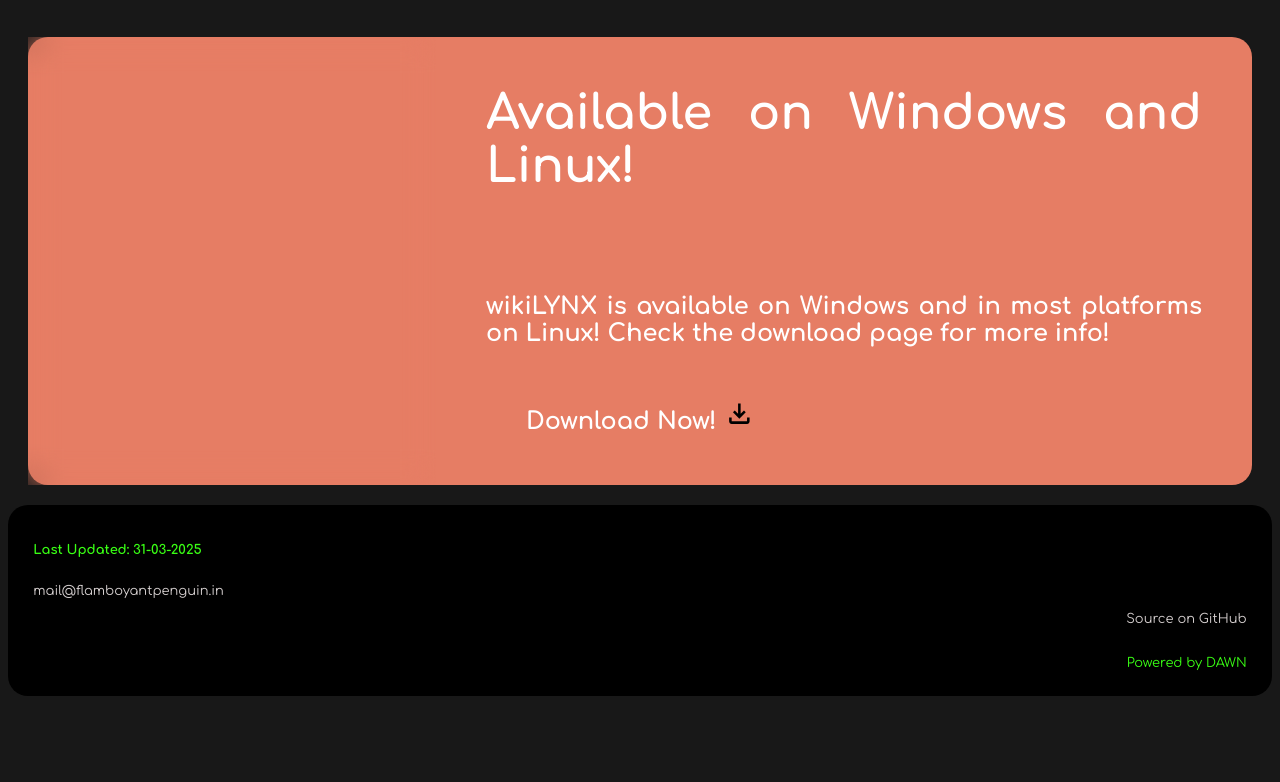
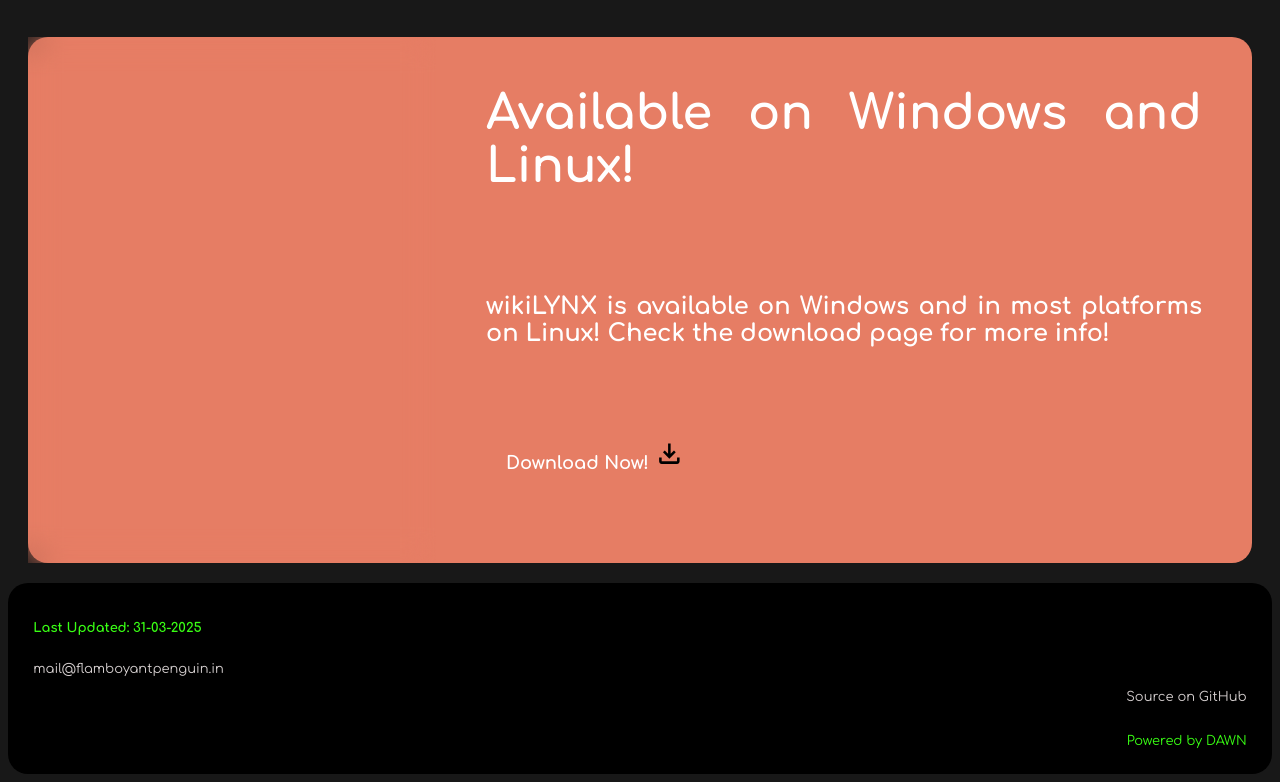
Before and after one commit to flamboyantpenguin/wikilynx-web, a plain HTML site: page main/index.html in a window 1280 px wide. Shown: the part 943-1725 px from the top of the page. Before the commit the page ends 1647 px from the top, so only its background shows below. Drawn offline with nearby package versions, Linux system fonts and the light colour scheme; a web font is replaced by a local one.

Commit message:
Fixed Incorrect Button Scaling on Home

```diff
--- a/main/index.html
+++ b/main/index.html
@@ -154,8 +154,8 @@
                         wikiLYNX is available on Windows and in most platforms on Linux! Check the download page for
                         more info!
                     </div>
-                    <div style="margin-top: 50px;">
-                        <md-filled-tonal-button class="big-button" href="download.html">
+                    <div style="margin-top: 50px;display: flex;">
+                        <md-elevated-button class="med-button" href="download.html">
                             Download Now!
                             <svg slot="icon" viewBox="0 -1000 1000 1000" width="32px" height="32px" fill="#000000">
                                 <path
```
Also changed, not shown: main/.cfg/assets/main.css.
